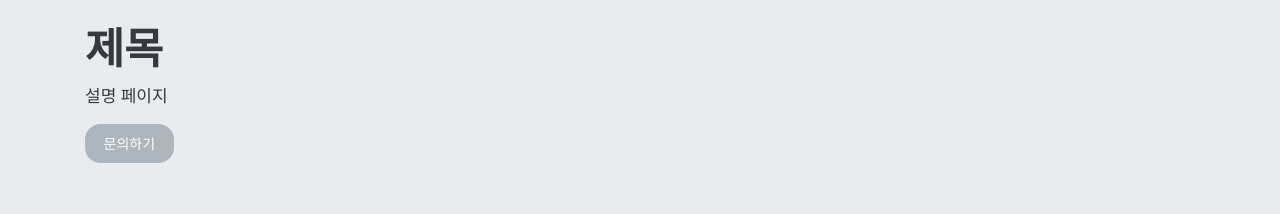
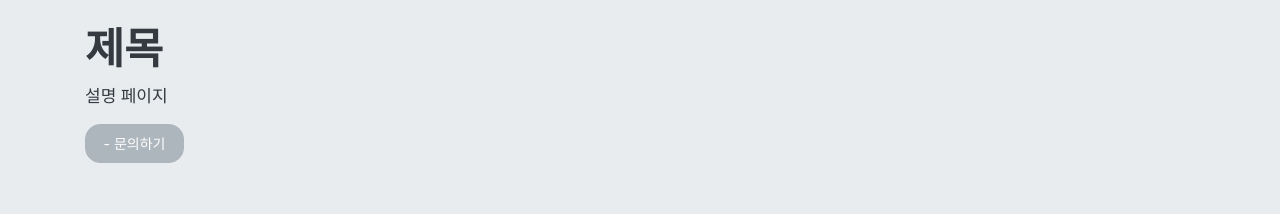
Before and after one commit to kiss8981/React-practice, a React (Create React App) app: page / in a window 1280 px wide. Shown: the part 1060-1274 px from the top of the page. Built offline with nearby package versions, Linux system fonts and the light colour scheme.

Commit message:
부트스트렙 CSS 수정

```diff
--- a/src/Pages/home.js
+++ b/src/Pages/home.js
@@ -57,7 +57,7 @@ class home extends Component {
             설명 페이지
           </p>
           <p>
-            <Button variant="secondary">문의하기</Button>
+            <Button variant="secondary"> - 문의하기</Button>
           </p>
           </Container>
         </Jumbotron>
```
